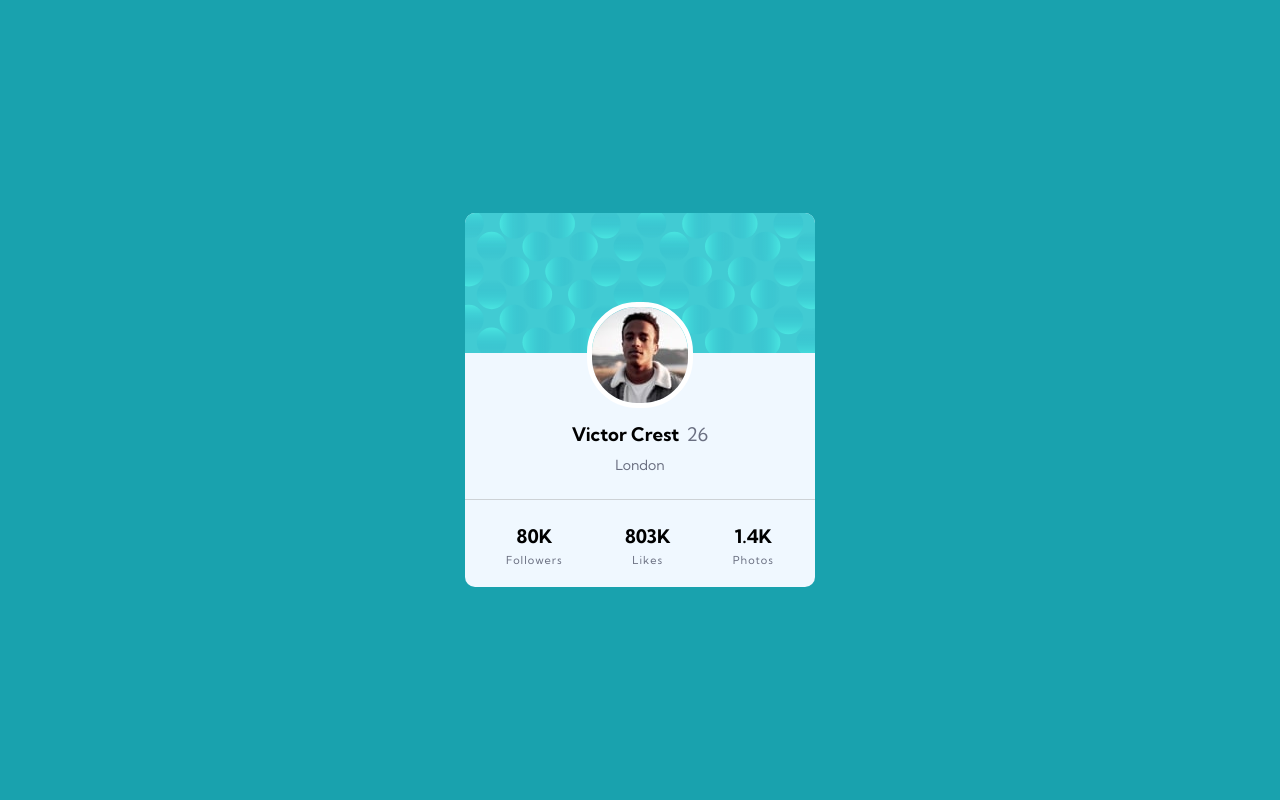
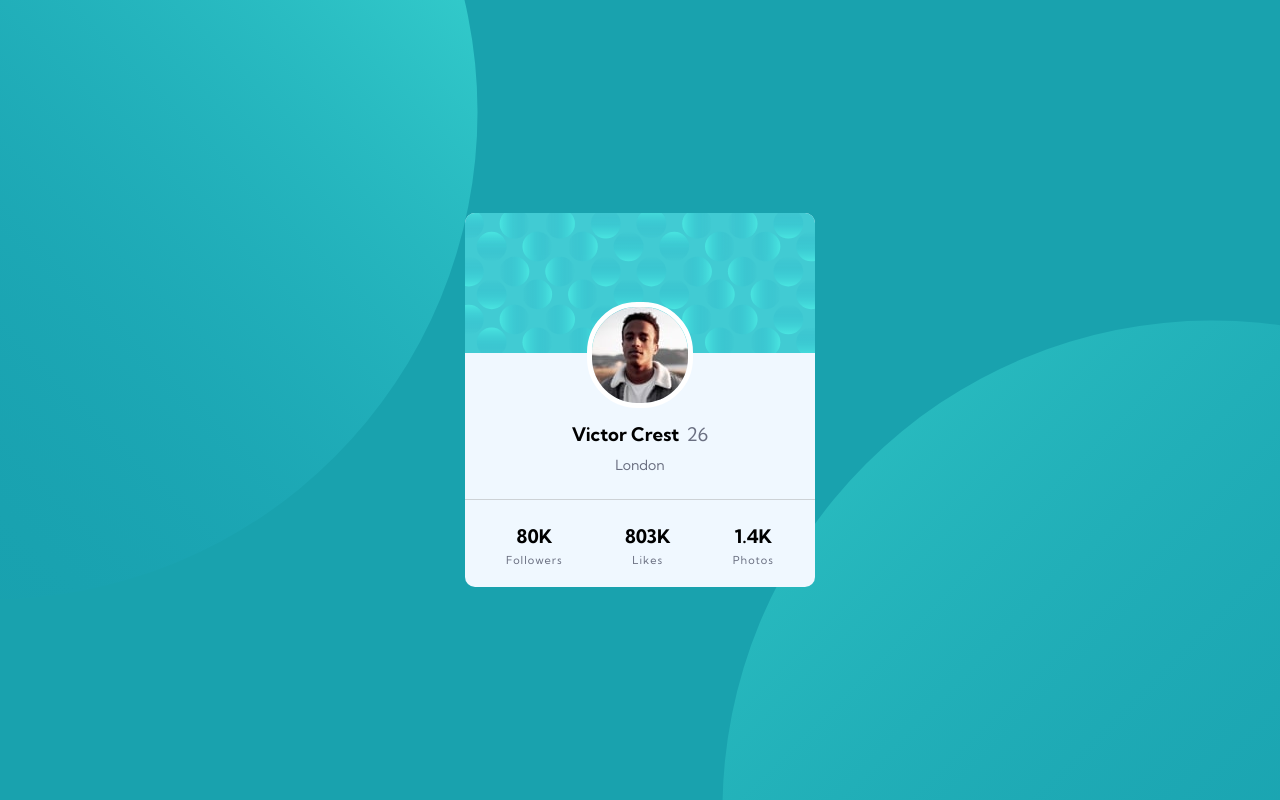
Before and after one commit to tiago-forward/desafio-profile-card-component-main, a plain HTML site: page index.html in a window 1280 px wide. Drawn offline with Linux system fonts and the light colour scheme.

Commit message:
finalizando posicionamentos

```diff
--- a/src/css/style.css
+++ b/src/css/style.css
@@ -1,5 +1,8 @@
 body {
     background-color: var(--cor-fundo);
+    background-image: url(../image/bg-pattern-bottom.svg), url(../image/bg-pattern-top.svg);
+    background-repeat: no-repeat, no-repeat;
+    background-position: right -40px top 450px, left -40px bottom 370px;
 }
 
 p {
@@ -19,20 +22,6 @@ main {
     align-items: center;
     height: 100vh;
 }
-
-/* picture .bg-top {
-    position: fixed;
-    width: 100%;
-    left: -600px;
-    bottom: 350px;
-} */
-
-/* picture .bg-bot {
-    display: flex;
-    position: fixed;
-    top: 600px;
-    right: -85px;
-} */
 
 .card-perfil {
     background-color: aliceblue;
```
